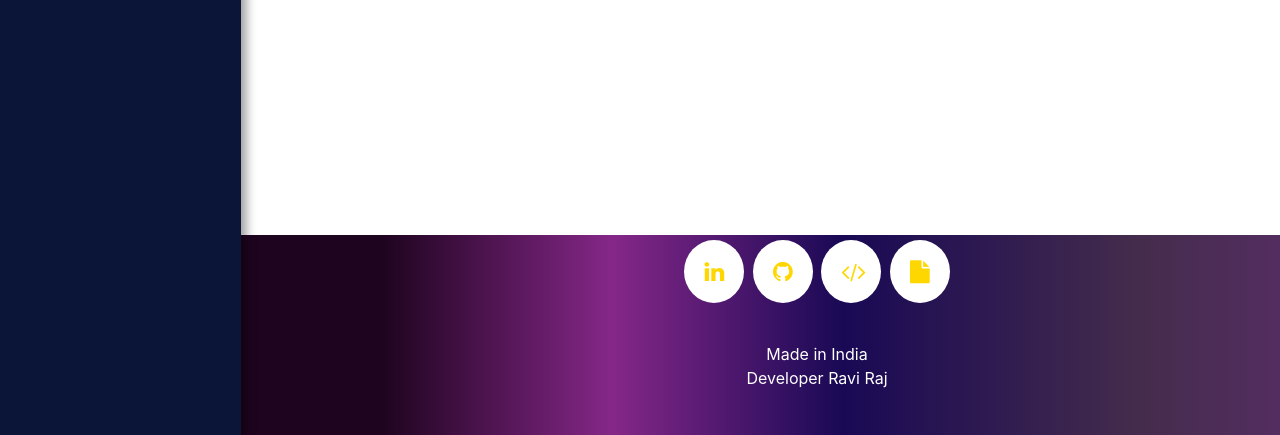
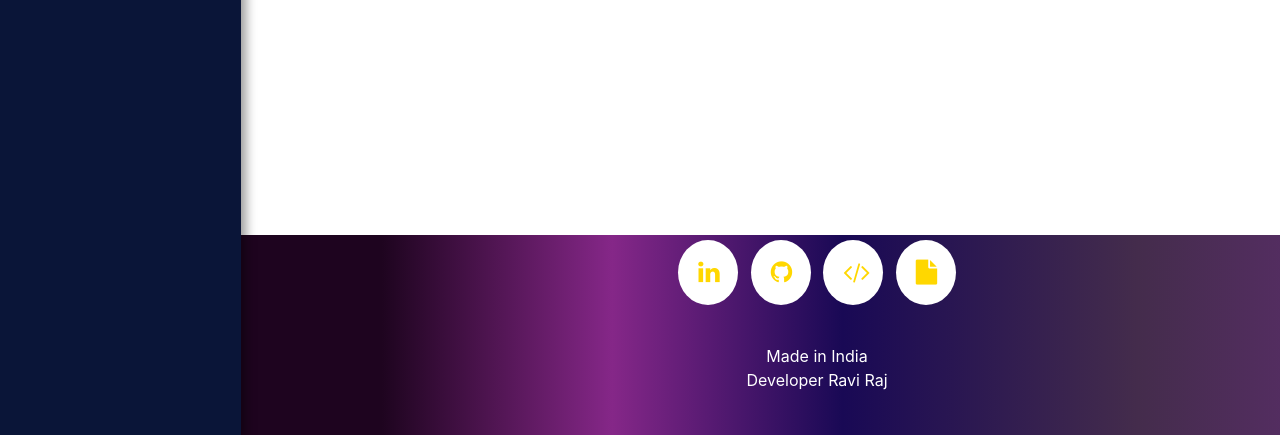
Before and after one commit to raviraj3214/hospital_management, a Django app: template templates/hospital/patient_base.html in a window 1280 px wide; the page is wider, and only the part inside the window is pictured. Shown: the part 365-800 px from the top of that part. Run offline with Django 3.2, Linux system fonts and the light colour scheme; the template is opened without the code that fills it, so the values that code supplies are empty; some libraries are stand-ins or nearby versions.

Commit message:
dxcfvghb

```diff
--- a/templates/hospital/patient_base.html
+++ b/templates/hospital/patient_base.html
@@ -402,25 +402,25 @@ href="{% static '/sidebar.css' %}"
           id="ftr"
           href="https://www.linkedin.com/in/ravirajmerndev1/"
           class="fa fa-linkedin bg-white"
-          style="color: #ffd700;"
+          style="color: #ffd700;font-size:25px;margin: 5px 4px;"
         ></a>
         <a
           id="ftr"
           href="https://github.com/raviraj3214"
           class="fa fa-github bg-white"
-          style="color: #ffd700;"
+          style="color: #ffd700;font-size:25px;margin: 5px 4px;"
         ></a>
         <a
           id="ftr"
           href="https://www.hackerrank.com/profile/rajravi12101999"
           class="fa fa-code bg-white"
-          style="color: #ffd700;"
+          style="color: #ffd700;font-size:25px;margin: 5px 4px;"
         ></a>
         <a
           id="ftr"
           href="https://6517cec1c575e377c5a46c2b--adorable-figolla-7e97ef.netlify.app/"
           class="fa fa-file bg-white"
-          style="color: #ffd700;"
+          style="color: #ffd700;font-size:25px;margin: 5px 4px;"
         ></a>
       </p>
 
```
